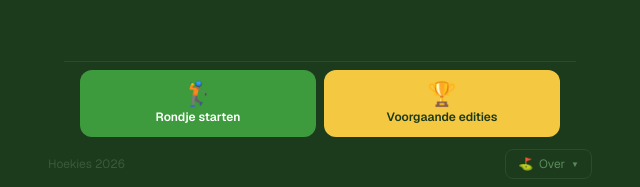
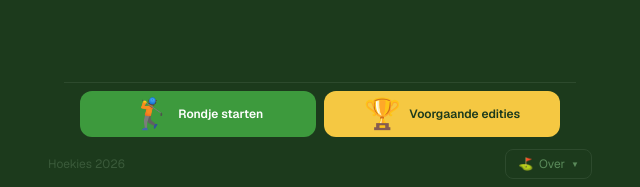
Before and after one commit to Hoekies/WilMasters, a Next.js app: page / in a window 1280 px wide. Shown: the part 651-838 px from the top of the page, without its empty margins (320-960 px from the left). Built offline with nearby package versions, Linux system fonts and the light colour scheme; no server answers; the database is empty.

Commit message:
Knoppen: groot icoon links, tekst rechts, compact

```diff
--- a/app/page.tsx
+++ b/app/page.tsx
@@ -325,19 +325,19 @@ export default function HomePage() {
               <button
                 onClick={createRound}
                 disabled={loading}
-                className="flex flex-col items-center justify-center gap-1 rounded-xl py-3 font-semibold text-sm transition-colors disabled:opacity-40"
+                className="flex items-center justify-center gap-2 rounded-xl px-3 py-2 font-semibold text-sm transition-colors disabled:opacity-40"
                 style={{ background: '#3d9a3d', color: '#fff' }}
               >
-                <span className="text-2xl leading-none">{loading ? '⏳' : '🏌️'}</span>
-                <span className="text-xs text-center leading-tight">{loading ? '...' : 'Rondje starten'}</span>
+                <span className="text-3xl leading-none shrink-0">{loading ? '⏳' : '🏌️'}</span>
+                <span className="text-xs leading-tight">{loading ? '...' : 'Rondje starten'}</span>
               </button>
               <a
                 href="/history"
-                className="flex flex-col items-center justify-center gap-1 rounded-xl py-3 font-semibold text-sm"
+                className="flex items-center justify-center gap-2 rounded-xl px-3 py-2 font-semibold text-sm"
                 style={{ background: '#f5c842', color: '#1c3a1c' }}
               >
-                <span className="text-2xl leading-none">🏆</span>
-                <span className="text-xs text-center leading-tight">Voorgaande edities</span>
+                <span className="text-3xl leading-none shrink-0">🏆</span>
+                <span className="text-xs leading-tight">Voorgaande edities</span>
               </a>
             </div>
           </>
```
